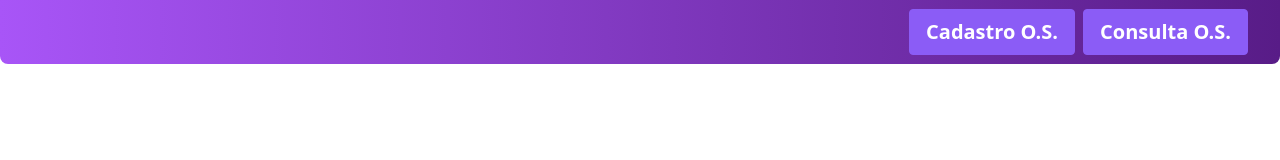
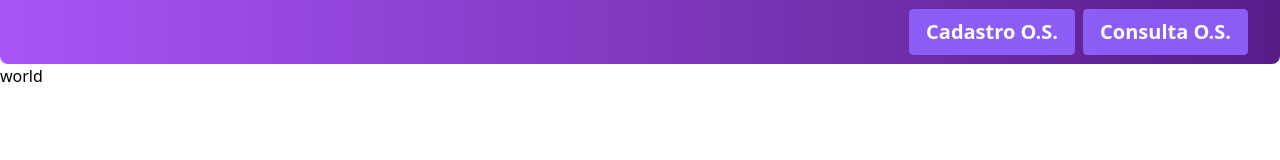
Before and after one commit to vitorconti/framelabs, a React (Vite) app: page /ordem-servico/consulta in a window 1280 px wide. Shown: the top 160 px of the page. Built offline with nearby package versions, Linux system fonts and the light colour scheme.

Commit message:
feature: routers O.S

```diff
--- a/src/App.jsx
+++ /dev/null
@@ -1,14 +0,0 @@
-function App() {
-
-
-  return (
-    <div className="h-12 bg-gradient-to-r from-purple-500 justify-end to-purple-900 flex items-center p-8 rounded-b-lg">
-      <ul className='text-white font-semibold flex text-xl space-x-2 font-sans'>
-        <li className=" cursor-pointer inline-block border border-violet-500 rounded py-2 px-4 bg-violet-500 hover:bg-violet-700 text-white">Cadastro O.S.</li>
-        <li className="cursor-pointer inline-block border border-violet-500 rounded py-2 px-4 bg-violet-500 hover:bg-violet-700 text-white">Consulta O.S.</li>
-      </ul>
-    </div>
-  )
-}
-
-export default App
--- a/src/main.jsx
+++ b/src/main.jsx
@@ -1,10 +1,35 @@
-import React from 'react'
-import ReactDOM from 'react-dom/client'
-import App from './App'
-import './index.css'
+import React from "react";
+import ReactDOM from "react-dom/client";
+import {
+  createBrowserRouter,
+  RouterProvider,
+  Route,
+} from "react-router-dom";
+import "./index.css";
+import NavBar from "./navigation/NavBar";
+import CadastroOs from "./pages/CadastroOs";
+import ConsultaOs from "./pages/ConsultaOs";
 
-ReactDOM.createRoot(document.getElementById('root')).render(
+const router = createBrowserRouter([
+  {
+    path: "/",
+    element: <NavBar />,
+    children: [
+      {
+        path: "ordem-servico/cadastro",
+        element: <CadastroOs />,
+      },
+      {
+        path: "ordem-servico/consulta",
+        element: <ConsultaOs />,
+      },
+    ],
+  },
+
+]);
+
+ReactDOM.createRoot(document.getElementById("root")).render(
   <React.StrictMode>
-    <App />
+    <RouterProvider router={router} />
   </React.StrictMode>
-)
+);
--- /dev/null
+++ b/src/navigation/NavBar.jsx
@@ -0,0 +1,21 @@
+import { Link, Outlet } from "react-router-dom"
+
+function NavBar() {
+
+
+    return (
+        <div className="flex flex-col">
+            <div className="h-12 bg-gradient-to-r from-purple-500 justify-end to-purple-900 flex items-center p-8 rounded-b-lg">
+                <ul className='text-white font-semibold flex text-xl space-x-2 font-sans'>
+                    <li className=" cursor-pointer inline-block border border-violet-500 rounded py-2 px-4 bg-violet-500 hover:bg-violet-700 text-white"><Link to='ordem-servico/cadastro'>Cadastro O.S.</Link></li>
+                    <li className="cursor-pointer inline-block border border-violet-500 rounded py-2 px-4 bg-violet-500 hover:bg-violet-700 text-white"><Link to='ordem-servico/consulta'>Consulta O.S.</Link></li>
+                </ul>
+
+            </div>
+            <Outlet />
+        </div>
+
+    )
+}
+
+export default NavBar
--- /dev/null
+++ b/src/pages/CadastroOs.jsx
@@ -0,0 +1,11 @@
+
+
+const CadastroOs = () => {
+    return (
+        <div>
+            hello
+        </div>
+    )
+}
+
+export default CadastroOs
--- /dev/null
+++ b/src/pages/ConsultaOs.jsx
@@ -0,0 +1,9 @@
+const ConsultaOs = () => {
+    return (
+        <div>
+            world
+        </div>
+    )
+}
+
+export default ConsultaOs
--- /dev/null
+++ b/src/routes/MainRoute.jsx
@@ -0,0 +1,9 @@
+const MainRoute = () => {
+    return (
+        <div className={Styles.MainRouteWrap}>
+
+        </div>
+    )
+}
+
+export default MainRoute
```
